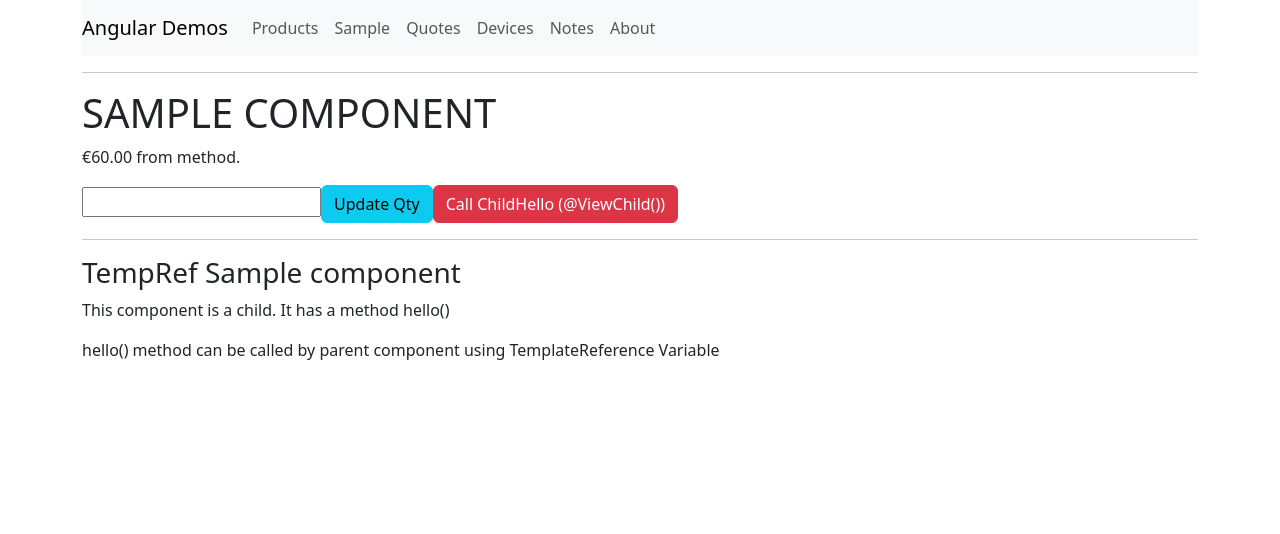
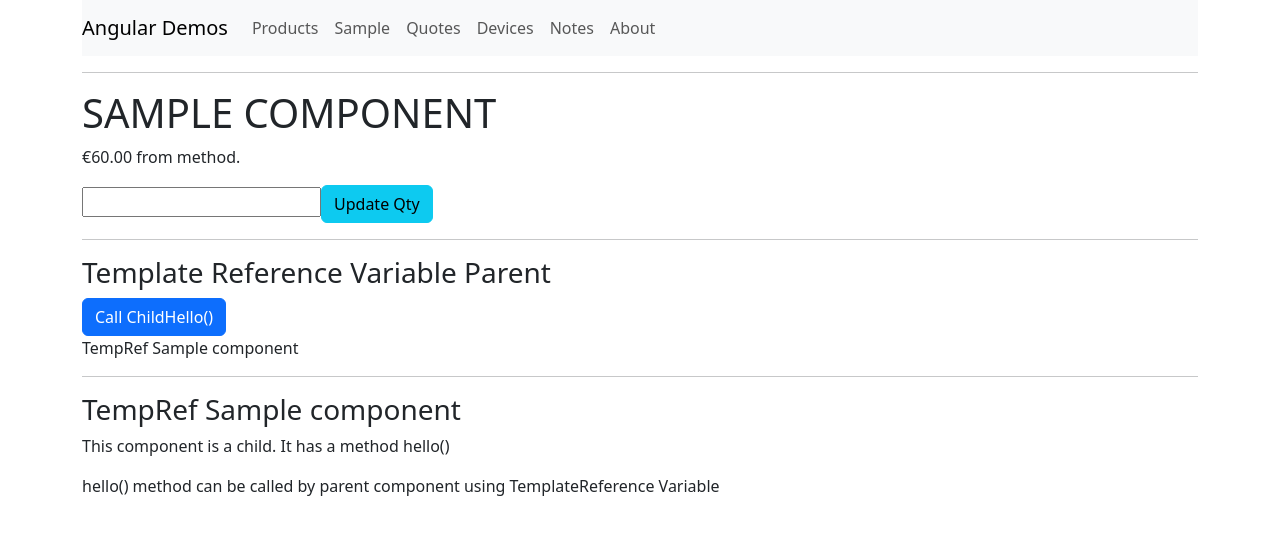
Before and after one commit to jawadhasan/angular-demos, an Angular app: page /sample in a window 1280 px wide. Shown: the top 534 px of the page. Built offline with nearby package versions, Linux system fonts and the light colour scheme.

Commit message:
template reference variable example added

```diff
--- a/src/app/components/sample/sample.component.ts
+++ b/src/app/components/sample/sample.component.ts
@@ -9,11 +9,17 @@ import { Component, ViewChild } from '@angular/core';
     <input type="text" (keydown)="showKey($event)" />
 
     <button class="btn btn-info" (click)="upQuantity()">Update Qty</button>
+    <hr>
 
-    <button class="btn btn-danger" (click)="child.hello()">Call ChildHello (@ViewChild())</button>
+    <h3>Template Reference Variable Parent</h3>
+
+    <button class="btn btn-primary" (click)="child.hello()">Call ChildHello()</button>
+    <p>{{child.title}}</p>
     <hr />
+
     <!-- In Angular, to refer to any component, we need to put # with a string. -->
     <app-tempref-sample #child></app-tempref-sample>
+
   </div>`,
 })
 export class SampleComponent {
@@ -49,8 +55,14 @@ export class SampleComponent {
     console.log(event.clientX + ' : ' + event.clientY);
   }
 
-  // We can use the @ViewChild variable into ngAfterViewInit(). We can't access the @ViewChild variable in ngOnInit, ngOnChanges, or ngDoCheck because it can be accessed only after our view is initialized.
+  // We can use the @ViewChild variable into ngAfterViewInit().
+
+  //We can't access the @ViewChild variable in ngOnInit, ngOnChanges, or ngDoCheck
+  //because it can be accessed only after our view is initialized.
+
   ngAfterViewInit(){
-    //this.child.hello();
+    console.log(this.child.title);
+    //this.child.hello2();
   }
+
 }
--- a/src/app/components/sample/tempref-sample.component.ts
+++ b/src/app/components/sample/tempref-sample.component.ts
@@ -13,6 +13,10 @@ export class TempRefSampleComponent {
   title = 'TempRef Sample component';
 
   hello(){
-    alert('hello from child component using template reference variable (@ViewChild)');
+    alert('hello from child component');
+  }
+
+  hello2(){
+    alert('hello2 from child component');
   }
 }
```
